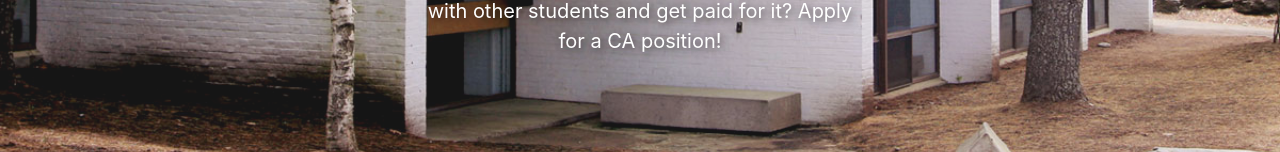
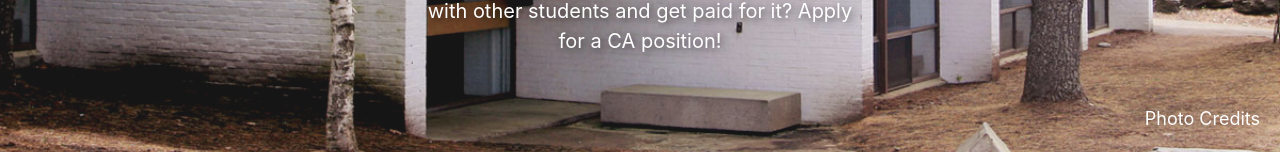
Before and after one commit to agpalm25/Epic_Exec_CS321_CORE_APP, a Flask app: page / in a window 1280 px wide. Shown: the part 648-800 px from the top of the page. Run offline with Flask 3, Linux system fonts and the light colour scheme; some libraries are stand-ins or nearby versions.

Commit message:
Ensured  photo credits  across pages

```diff
--- a/website/templates/home.html
+++ b/website/templates/home.html
@@ -7,7 +7,6 @@
     <link href="https://maxcdn.bootstrapcdn.com/bootstrap/4.5.2/css/bootstrap.min.css" rel="stylesheet">
 
     <style>
-
         .navbar{
             position: fixed;
             top: 0;
@@ -52,55 +51,93 @@
             background: rgba(0, 0, 0, 0.4);
             z-index: 1; }
 
+        .bottom-link {
+            position: fixed;
+            bottom: 10px;
+            right: 10px;
+            text-align: right;
+            margin-top: 50px;
+            padding: 10px 10px;
+            color: rgb(255, 255, 255);
+            border-radius: 5px;
+            z-index: 3;
+        }
+
+        .bottom-link a {
+            color: rgb(255, 255, 255);
+            text-decoration: none;
+            font-size: 18px;
+            z-index: 10;
+            position: relative;
+        }
+
+        .bottom-link a:hover {
+            color: rgb(255, 255, 255);
+            text-decoration: underline;
+        }
     </style>
 </head>
 
 <body>
 
     <nav class="navbar navbar-expand bg-light">
-
         <ul class="navbar-nav ml-auto">
-
             <li class="nav-item">
                 <a class="nav-link" href="ca_info">What does a CA do?</a></li>
-
             <li class="nav-item">
                 <a class="nav-link" href="requirements">Application</a></li>
-
             <li class="nav-item">
                 <a class="nav-link" href="appointment">Make an Appointment</a></li>
-
             <li class="nav-item">
                 <a class="nav-link" href="signin">Admin Sign-In</a></li>
-
         </ul>
     </nav>
 
-    <div id="carouselExampleFade" class="carousel slide carousel-fade" data-ride="carousel" data-interval="5000">        <div class="carousel-caption">
-
+    <div id="carouselExampleFade" class="carousel slide carousel-fade" data-ride="carousel" data-interval="5000">
+        <div class="carousel-caption">
             <h1 class="display-1"><strong>Apply to become a CA!</strong></h1>
             <blockquote class="blockquote"><p>Would you like to help create community on campus? Would you like to make connections with other students and get paid for it? Apply for a CA position!</p></blockquote>
-
         </div>
 
         <div class="carousel-inner">
-
             <div class="carousel-item active">
                 <img src="{{ url_for('static', filename='images/mariner.jpg') }}" class="d-block w-100" alt="Mariner Residence">
             </div>
-
             <div class="carousel-item">
                 <img src="{{ url_for('static', filename='images/averill.jpg') }}" class="d-block w-100" alt="Averill Residence">
             </div>
-
             <div class="carousel-item">
                 <img src="{{ url_for('static', filename='images/drummond.jpg') }}" class="d-block w-100" alt="Drummond Residence">
             </div>
-
             <div class="carousel-item">
                 <img src="{{ url_for('static', filename='images/west_quad.jpg') }}" class="d-block w-100" alt="West-Quad Residence">
             </div>
+        </div>
+    </div>
 
+    <div class="bottom-link">
+        <a href="#" data-toggle="modal" data-target="#photoCreditsModal">Photo Credits</a>
+    </div>
+
+    <!-- Photo Credits Modal -->
+    <div class="modal fade" id="photoCreditsModal" tabindex="-1" role="dialog" aria-labelledby="photoCreditsModalLabel" aria-hidden="true">
+        <div class="modal-dialog" role="document">
+            <div class="modal-content">
+                <div class="modal-header">
+                    <h5 class="modal-title" id="photoCreditsModalLabel">Photo Credits</h5>
+                    <button type="button" class="close" data-dismiss="modal" aria-label="Close">
+                        <span aria-hidden="true">&times;</span>
+                    </button>
+                </div>
+                <div class="modal-body">
+                    <ul>
+                        <li><a href="https://commons.wikimedia.org/wiki/File:Marriner_Hall,_Colby_College.jpg" target="_blank">Mariner Hall</a></li>
+                        <li><a href="https://commons.wikimedia.org/wiki/File:Averill_Hall_Colby_College.jpg" target="_blank">Averill Hall</a></li>
+                        <li><a href="https://commons.wikimedia.org/wiki/File:Colby_College_Drummond_Hall.JPG" target="_blank">Drummond Hall</a></li>
+                        <li><a href="https://commons.wikimedia.org/wiki/File:Colby_College_West_Quad.jpg" target="_blank">West Quad</a></li>
+                    </ul>
+                </div>
+            </div>
         </div>
     </div>
 
```
Also changed, not shown: website/templates/requirements_page.html (+9 -4 lines).
